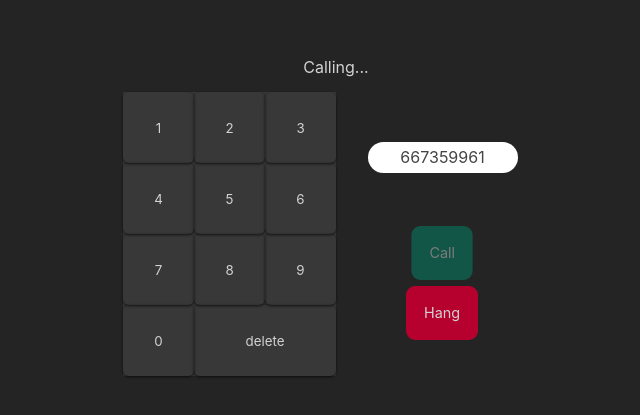
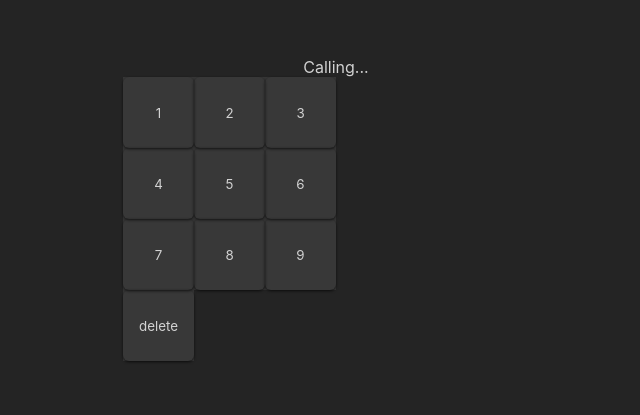
Before and after one commit to Champurias/202209-w4ch3-david-cuartas, a React (Create React App) app: page / in a window 1280 px wide. Shown: the part 191-606 px from the top of the page, without its empty margins (304-944 px from the left). Built offline with nearby package versions, Linux system fonts and the light colour scheme.

Commit message:
Add Keyboard and and the correct css to each component

```diff
--- a/src/App.css
+++ b/src/App.css
@@ -1,25 +1,3 @@
-* {
-  box-sizing: border-box;
-}
-html,
-button {
-  font-family: -apple-system, BlinkMacSystemFont, "Segoe UI", "Roboto", "Oxygen",
-    "Ubuntu", "Cantarell", "Fira Sans", "Droid Sans", "Helvetica Neue",
-    sans-serif;
-}
-body {
-  margin: 0;
-  background-color: #242424;
-  color: #d2d2d2;
-}
-ul,
-ol {
-  margin: 0;
-  padding: 0;
-}
-li {
-  list-style: none;
-}
 .container {
   height: 100vh;
   display: flex;
@@ -27,87 +5,8 @@ li {
   justify-content: center;
   align-items: center;
 }
-.keyboard {
-  width: 213px;
-  display: flex;
-  flex-wrap: wrap;
-}
-.key {
-  border: none;
-  background-color: #383838;
-  color: #d2d2d2;
-  cursor: pointer;
-  width: 71px;
-  height: 71px;
-  position: relative;
-}
-.key:after {
-  content: "";
-  width: 100%;
-  height: 100%;
-  z-index: 1;
-  position: absolute;
-  top: 0;
-  left: 0;
-  border-radius: 6px;
-  box-shadow: 0px 1px 3px rgba(0, 0, 0, 0.7);
-  opacity: 1;
-}
-.key.big {
-  width: 142px;
-}
-.key:disabled {
-  cursor: default;
-  opacity: 0;
-}
-.key:not(disabled):hover {
-  background-color: #454545;
-}
-.message {
-  line-height: 50px;
-}
+
 .phone {
   display: grid;
   grid-template-columns: 1fr 1fr;
 }
-.actions {
-  display: flex;
-  flex-direction: column;
-  align-items: center;
-}
-.actions a {
-  border-radius: 10px;
-  padding: 20px;
-  text-decoration: none;
-  color: inherit;
-  cursor: default;
-  opacity: 0.5;
-  transform: scale(0.9);
-  transition: all 0.2s ease-out;
-}
-.actions .active {
-  cursor: pointer;
-  opacity: 1;
-}
-.actions a.active:hover {
-  transform: scale(1);
-}
-.actions .call {
-  background-color: #00886a;
-}
-.actions .hang {
-  background-color: #b6002e;
-}
-.number {
-  background-color: #fff;
-  color: #454545;
-  padding: 5px 20px;
-  width: 150px;
-  border-radius: 30px;
-  text-align: center;
-  margin: 50px 0;
-  height: 31px;
-}
-.off {
-  visibility: hidden !important;
-}
--- a/src/App.tsx
+++ b/src/App.tsx
@@ -1,55 +1,13 @@
 import "./App.css";
 import React from "react";
+import Keyboard from "./componets/Keyboard/Keyboard";
 const App = (): JSX.Element => {
   return (
     <div className="container">
       <span className="message">Calling...</span>
       <main className="phone">
         <div className="keyboard-container">
-          <ol className="keyboard">
-            <li>
-              <button className="key">1</button>
-            </li>
-            <li>
-              <button className="key">2</button>
-            </li>
-            <li>
-              <button className="key">3</button>
-            </li>
-            <li>
-              <button className="key">4</button>
-            </li>
-            <li>
-              <button className="key">5</button>
-            </li>
-            <li>
-              <button className="key">6</button>
-            </li>
-            <li>
-              <button className="key">7</button>
-            </li>
-            <li>
-              <button className="key">8</button>
-            </li>
-            <li>
-              <button className="key">9</button>
-            </li>
-            <li>
-              <button className="key">0</button>
-            </li>
-            <li>
-              <button className="key big">delete</button>
-            </li>
-          </ol>
-        </div>
-        <div className="actions">
-          <span className="number">667359961</span>
-          <a href="notequejeseslint" className="call">
-            Call
-          </a>
-          <a href="notequejeseslint" className="hang active">
-            Hang
-          </a>
+          <Keyboard />
         </div>
       </main>
     </div>
--- /dev/null
+++ b/src/componets/Key/Key.css
@@ -0,0 +1,31 @@
+.key {
+  border: none;
+  background-color: #383838;
+  color: #d2d2d2;
+  cursor: pointer;
+  width: 71px;
+  height: 71px;
+  position: relative;
+}
+.key:after {
+  content: "";
+  width: 100%;
+  height: 100%;
+  z-index: 1;
+  position: absolute;
+  top: 0;
+  left: 0;
+  border-radius: 6px;
+  box-shadow: 0px 1px 3px rgba(0, 0, 0, 0.7);
+  opacity: 1;
+}
+.key.big {
+  width: 142px;
+}
+.key:disabled {
+  cursor: default;
+  opacity: 0;
+}
+.key:not(disabled):hover {
+  background-color: #454545;
+}
--- a/src/componets/Key/Key.tsx
+++ b/src/componets/Key/Key.tsx
@@ -1,3 +1,4 @@
+import "./Key.css";
 interface KeyElements {
   text: string;
   action: () => void;
@@ -6,7 +7,10 @@ interface KeyElements {
 
 const Key = ({ text, action, className = "" }: KeyElements): JSX.Element => {
   return (
-    <button onClick={action} className={className}>
+    <button
+      onClick={action}
+      className={`key${className ? ` ${className}` : ""}`}
+    >
       {text}
     </button>
   );
--- /dev/null
+++ b/src/componets/Keyboard/Keyboard.css
@@ -0,0 +1,5 @@
+.keyboard {
+  width: 213px;
+  display: flex;
+  flex-wrap: wrap;
+}
--- /dev/null
+++ b/src/componets/Keyboard/Keyboard.tsx
@@ -0,0 +1,21 @@
+import Key from "../Key/Key";
+import "./Keyboard.css";
+
+const Keyboard = (): JSX.Element => {
+  const keyPhoneNumbers = [1, 2, 3, 4, 5, 6, 7, 8, 9];
+
+  return (
+    <ol className="keyboard">
+      {keyPhoneNumbers.map((number, position) => (
+        <li key={`${position}`}>
+          <Key text={`${number}`} action={() => {}} />
+        </li>
+      ))}
+      <li>
+        <Key text="delete" action={() => {}} />
+      </li>
+    </ol>
+  );
+};
+
+export default Keyboard;
--- a/src/index.css
+++ b/src/index.css
@@ -1,13 +1,26 @@
+* {
+  box-sizing: border-box;
+}
+
+html,
+button {
+  font-family: -apple-system, BlinkMacSystemFont, "Segoe UI", "Roboto", "Oxygen",
+    "Ubuntu", "Cantarell", "Fira Sans", "Droid Sans", "Helvetica Neue",
+    sans-serif;
+}
+
 body {
   margin: 0;
-  font-family: -apple-system, BlinkMacSystemFont, 'Segoe UI', 'Roboto', 'Oxygen',
-    'Ubuntu', 'Cantarell', 'Fira Sans', 'Droid Sans', 'Helvetica Neue',
-    sans-serif;
-  -webkit-font-smoothing: antialiased;
-  -moz-osx-font-smoothing: grayscale;
+  background-color: #242424;
+  color: #d2d2d2;
 }
 
-code {
-  font-family: source-code-pro, Menlo, Monaco, Consolas, 'Courier New',
-    monospace;
+ul,
+ol {
+  margin: 0;
+  padding: 0;
 }
+
+li {
+  list-style: none;
+}
```
Also changed, not shown: 1 other file (tests, documents, lock files or other folders).
